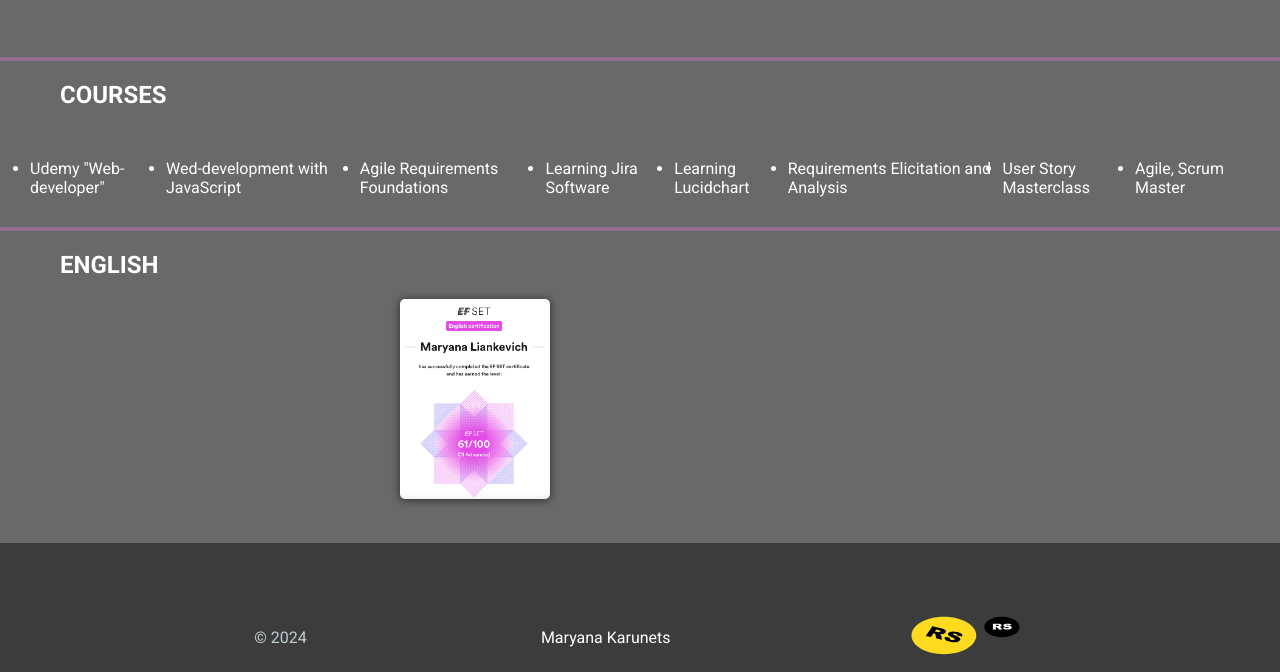
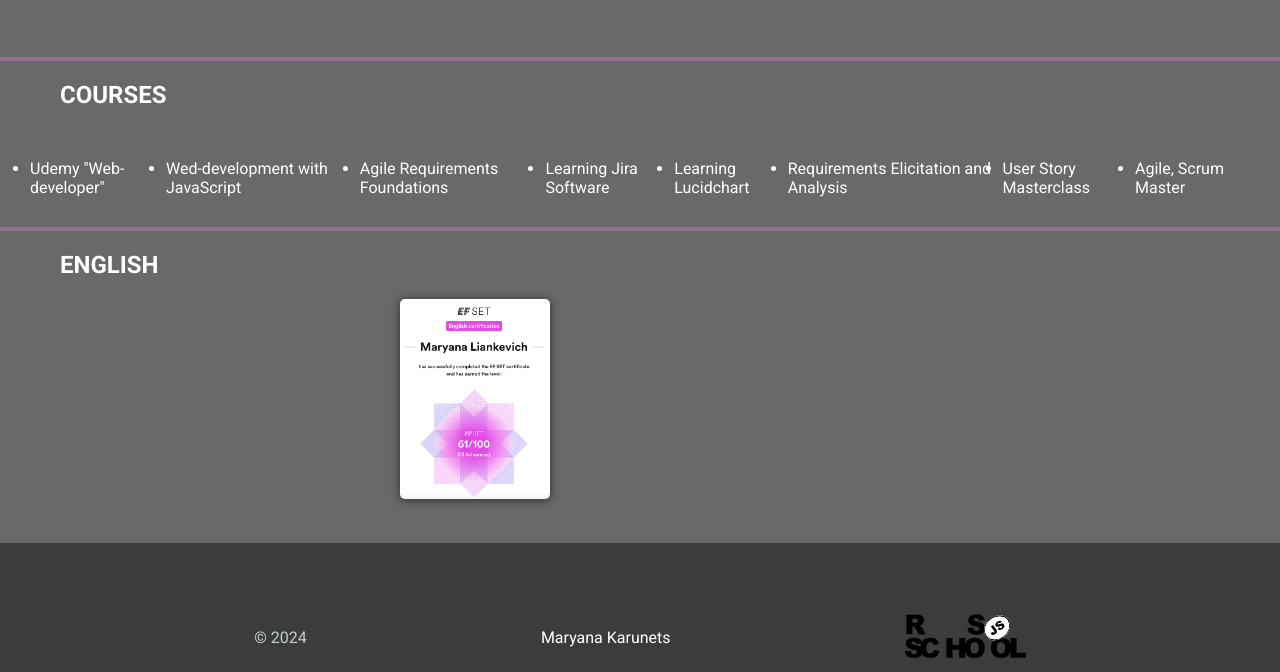
Before and after one commit to MaryanaKarunets/rsschool-cv, a plain HTML site: page index.html in a window 1280 px wide. Shown: the part 1688-2360 px from the top of the page. Drawn offline with Linux system fonts and the light colour scheme.

Commit message:
fix:
add logo

```diff
--- a/index.html
+++ b/index.html
@@ -162,7 +162,7 @@
         <div class="footer_content">
             © 2024 <a href="https://github.com/maryanakarunets" class="github_link">Maryana Karunets</a>
             <a href="https://rs.school/courses/javascript-ru">
-                <img class="rss" src="./img/RsBanner-DN9JLJVH.svg" alt="logo">
+                <img class="rss" src="./img/rs-school-logo.svg" alt="logo">
             </a>
         </div>
     </footer>
```
Also changed, not shown: img/rs-school-logo.svg (added), 2 other files.
